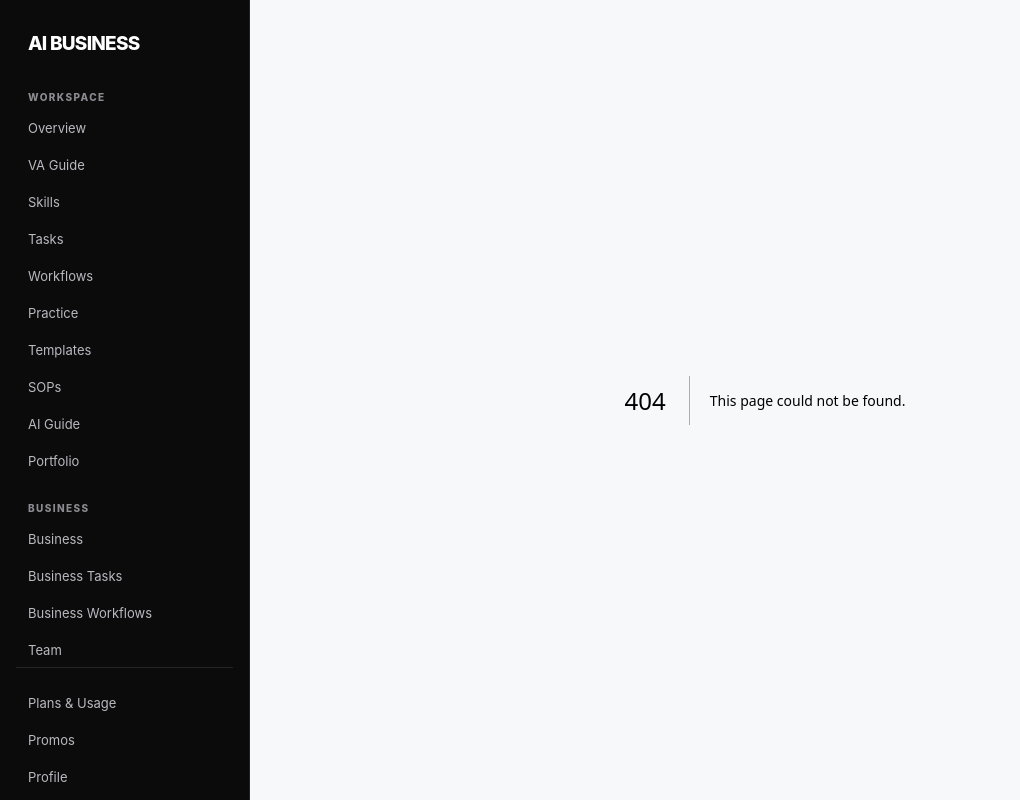
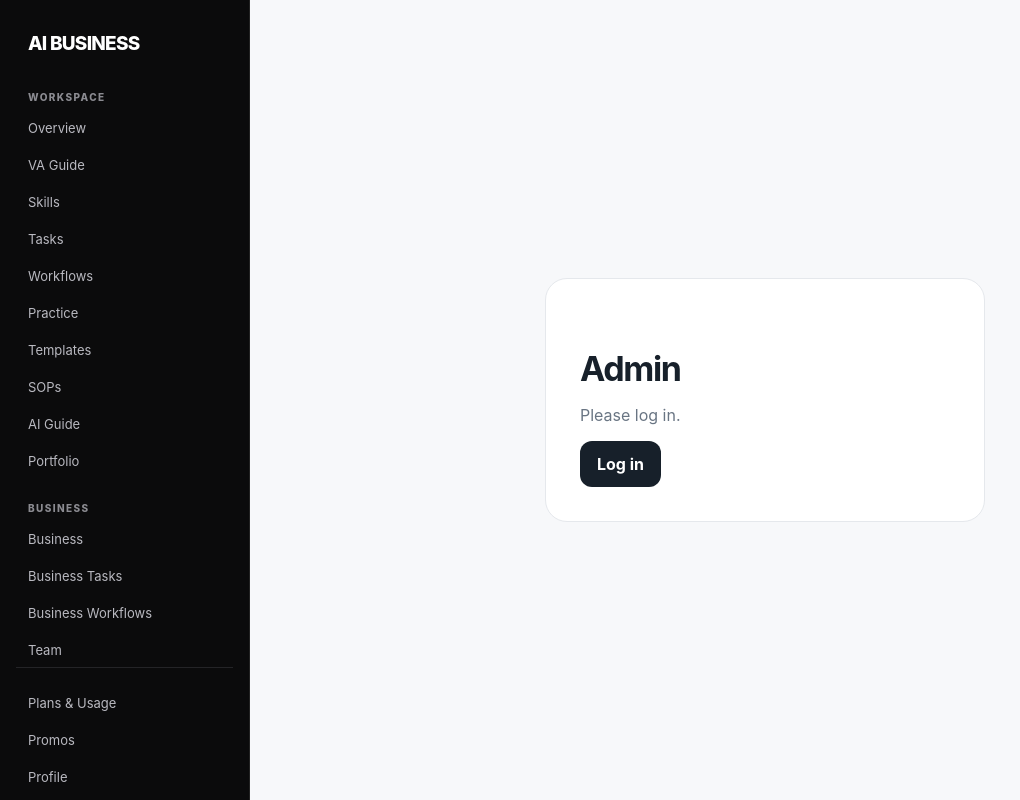
Before and after one commit to ghitiehu-dot/AI-BUSINESS, a Next.js app: page /admin/users in a window 1280 px wide. Before the commit this address had no page. Shown: the whole page, without its empty margins (0-1020 px from the left). Built offline with nearby package versions, Linux system fonts and the light colour scheme; no server answers.

Commit message:
feat(admin): add privacy-safe user and usage overview

```diff
--- /dev/null
+++ b/app/admin/users/page.tsx
@@ -0,0 +1,13 @@
+import Link from 'next/link';
+import { createClient } from '../../../lib/supabase/server';
+
+export default async function AdminUsers() {
+  const s=await createClient();
+  const {data:{user}}=await s.auth.getUser();
+  if(!user)return <main className="auth"><div className="authcard"><h1>Admin</h1><p>Please log in.</p><Link className="button" href="/login">Log in</Link></div></main>;
+  const {data:profile}=await s.from('profiles').select('role').eq('id',user.id).maybeSingle();
+  if(profile?.role!=='admin')return <main className="page"><section className="empty"><h2>Admin access required</h2><p>This area is restricted to owners/admins.</p></section></main>;
+  const {data}=await s.rpc('admin_operational_summary');
+  const summary=(data??{}) as Record<string,number>;
+  return <main className="page"><header className="topbar"><Link className="brand" href="/admin">AI BUSINESS</Link><Link href="/dashboard">Workspace</Link></header><section className="pagehero"><div className="eyebrow">OWNER CONTROL</div><h1>Users & operations.</h1><p>Operational counts only. Private workspace content is not exposed by this dashboard.</p></section><section className="listgrid"><article><span>USERS</span><h2>{summary.users??0}</h2><p>Total registered accounts.</p></article><article><span>VA</span><h2>{summary.va_accounts??0}</h2><p>Accounts using the VA journey.</p></article><article><span>BUSINESS</span><h2>{summary.business_accounts??0}</h2><p>Business workspace accounts.</p></article><article><span>TEAM</span><h2>{summary.team_accounts??0}</h2><p>Team-management accounts.</p></article><article><span>30-DAY USAGE</span><h2>{summary.usage_events_30d??0}</h2><p>Usage events recorded in the last 30 days.</p></article></section></main>;
+}
```
